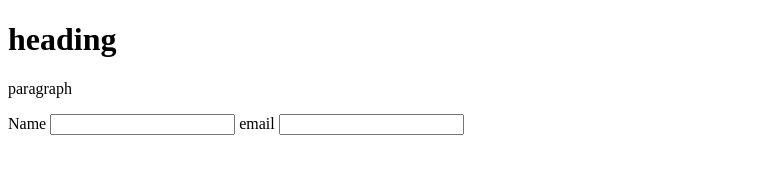
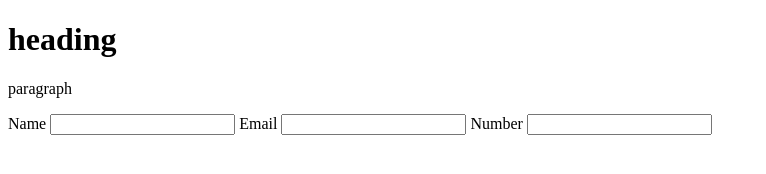
Before and after one commit to Dreckor/microverse_trial, a plain HTML site: page index.html in a window 1280 px wide. Shown: the whole page, without its empty margins (0-766 px from the left). Drawn offline with Linux system fonts and the light colour scheme.

Commit message:
7 and 8 steps

```diff
--- a/index.html
+++ b/index.html
@@ -15,8 +15,10 @@
     <form action="" id="survey-form">
       <label for="name">Name</label>
       <input type="text" id="name" required />
-      <label for="email"> email </label>
+      <label for="email">Email </label>
       <input id="email" type="email" required />
+      <label for="email">Number </label>
+      <input type="number" id="number" required>
     </form>
     <script src="js/index.js"></script>
   </body>
```
